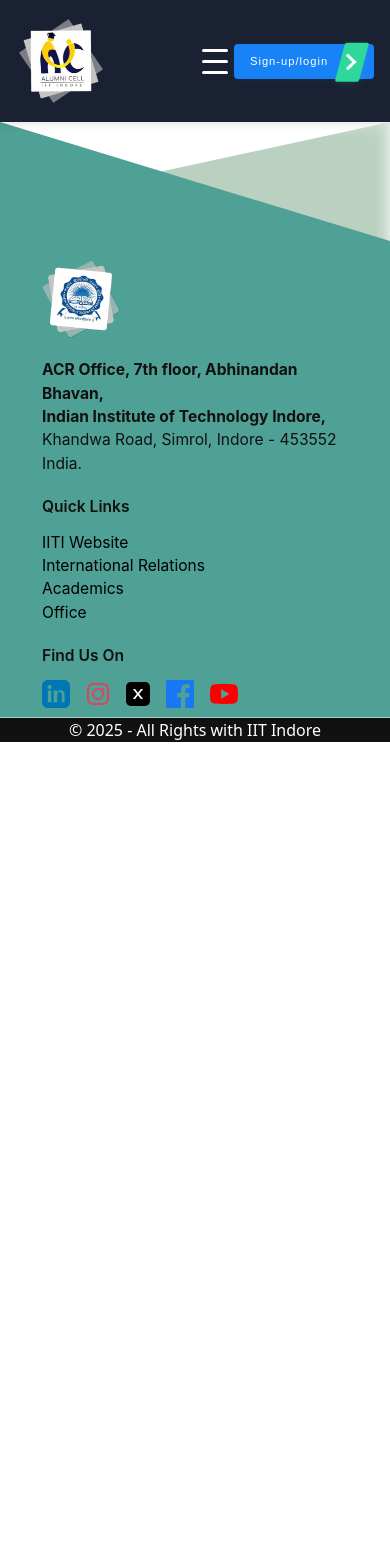
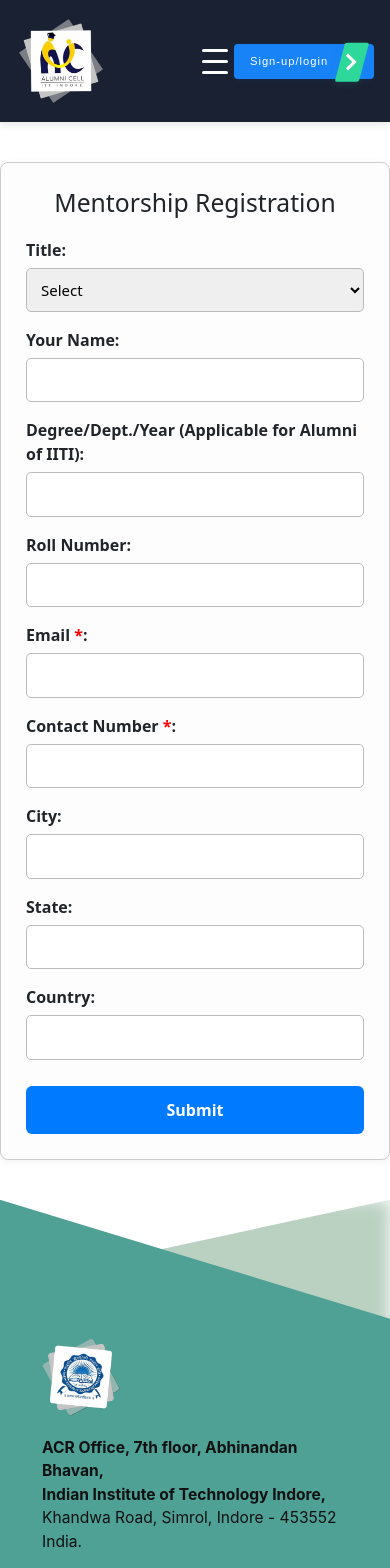
Before and after one commit to Sethu-madhav17/alumnicell, a React (Vite) app: page /RegistrationForm in a window 390 px wide. Shown: the top 1568 px of the page. Before the commit the page ends 844 px from the top, so only its background shows below. Built offline with nearby package versions, Linux system fonts and the light colour scheme; a web font is replaced by a local one.

Commit message:
added registernow

```diff
--- a/src/App.jsx
+++ b/src/App.jsx
@@ -4,6 +4,7 @@ import { BrowserRouter, Routes, Route } from "react-router-dom";
 import Home from './Home/Home'
 import Footer from './Components/Footer/Footer';
 import Navbar from './Components/Navbar/Navbar'
+import RegistrationForm from './Components/RegistrationForm/RegistrationForm';
 function App() {
 
   return (
@@ -12,7 +13,7 @@ function App() {
      <Navbar/>
     <Routes>
       <Route path="/" element={<Home />} />
-
+      <Route path="/RegistrationForm" element={<RegistrationForm />} />
     </Routes>
     <Footer/>
   </BrowserRouter>
--- a/src/Components/Eventh/Eventh.css
+++ b/src/Components/Eventh/Eventh.css
@@ -6,7 +6,7 @@
 }
 
 .event-slide {
-  height: 100%; /* ensure slider item fills height */
+  height: 100%;
   max-width: 350px;
   min-width: 90px;
    padding: 50px;
@@ -17,7 +17,7 @@
 background-size: cover;
   border-radius: 1.5vw;
   box-shadow: 0 0.8vw 1.5vw rgba(0, 0, 0, 0.1);
-  width: 20vw; /* Fully responsive width */
+  width: 20vw;
   height: fit-content;
   display: flex;
   flex-direction: column;
@@ -36,10 +36,10 @@ background-size: cover;
 .event-image {
   display: block;
   margin-top: 2vw;
-  width: 80%;         /* Keeps image within card */
-  height: 18vw;       /* Fully responsive height */
+  width: 80%;
+  height: 18vw;
   border-radius: 1vw;
-  object-fit: cover;  /* Optional: keeps image nicely filled */
+  object-fit: cover;
 }
 
 
--- a/src/Components/Footer/Footer.css
+++ b/src/Components/Footer/Footer.css
@@ -1,5 +1,5 @@
 .footer{
- background: #ffffff;
+ background: none;
 }
 .footer2 {
   position: absolute;
--- a/src/Components/Introtext/Introtext.css
+++ b/src/Components/Introtext/Introtext.css
@@ -1,8 +1,6 @@
 .mainintrotext{
       position: relative;
        padding:2rem;
-      /* // backgroundColor: #f3f4f6; */
-      /* box-Shadow: 0 4px 6px rgba(0,0,0,0.1); */
       margin: 40px;
     }
     .introtext{
@@ -13,6 +11,7 @@
         left: 10px;
         user-Select: none;
       }
+      /* Quotation marks */
     .bro1{
         font-size: clamp(2rem, 8vw, 5rem);
         color: #9ca3af;
--- a/src/Components/Introtext/Introtext.jsx
+++ b/src/Components/Introtext/Introtext.jsx
@@ -16,7 +16,7 @@ const BigQuote = () => {
       duration: 1.5,
       ease: 'none',
 
-      }); // <-- automatically reverted
+      });
 	},);
   return (
     <div className='mainintrotext'>
--- a/src/Components/ProgramH/ProgramH.css
+++ b/src/Components/ProgramH/ProgramH.css
@@ -1,6 +1,6 @@
 /* Carousel Container */
 .program-container {
-  position: relative;               /* Required for arrow positioning */
+  position: relative;
   width: 100vw;
   height: fit-content;
   margin-right: 2rem;
@@ -12,7 +12,7 @@
 
 /* Each Slide */
 .program-slide {
-   height: 100%; /* ensure slider item fills height */
+   height: 100%;
   max-width: 350px;
   min-width: 90px;
    padding: 50px;
@@ -69,7 +69,7 @@ background-size: cover;
   color: #f0f0f0;
 }
 
-/* Slick Arrows */
+/* Arrows */
 .slick-prev,
 .slick-next {
   z-index: 10;
@@ -79,7 +79,7 @@ background-size: cover;
   transform: translateY(-50%);
 }
 
-/* Slick Arrow Icons */
+/*  Arrow Icons */
 .slick-prev:before,
 .slick-next:before {
   font-size: 3rem;
@@ -95,7 +95,7 @@ background-size: cover;
   transform: scale(1.1);
 }
 
-/* Position Arrows Outside */
+/* Position Arrows */
 .slick-prev {
   left: -65px;
 }
@@ -104,7 +104,6 @@ background-size: cover;
   right: -65px;
 }
 
-/* Responsive Arrow Fix */
 @media (max-width: 768px) {
   .slick-prev {
     left: 35%;
--- /dev/null
+++ b/src/Components/Registerbtn/Registerbtn.css
@@ -0,0 +1,15 @@
+.register-button{
+ min-width: 10px;
+font-weight: 550;
+font-size: clamp(7px, 2vw, 20px);
+  background: linear-gradient(75deg, #ff6f00, #f0aa56);
+  border: none;
+  border-radius: 5px;
+  display: flex;
+  justify-content: center;
+  align-items: center;
+  position: absolute;
+  bottom: 13%;
+  left: 56%;
+
+}
--- /dev/null
+++ b/src/Components/Registerbtn/Registerbtn.jsx
@@ -0,0 +1,26 @@
+import React from 'react';
+import { useNavigate } from 'react-router-dom';
+import "./Registerbtn.css"
+
+const Registerbtn = () => {
+  const navigate = useNavigate();
+
+  const handleClick = () => {
+    const isLoggedIn = localStorage.getItem('isLoggedIn') === 'true';
+
+    if (isLoggedIn) {
+      navigate('/RegistraionForm');
+    } else {
+      navigate('/login');
+    }
+  };
+
+
+  return (
+    <button onClick={handleClick}  className="register-button">
+        REGISTER NOW
+    </button>
+  );
+};
+
+export default Registerbtn;
--- /dev/null
+++ b/src/Components/RegistrationForm/RegistrationForm.css
@@ -0,0 +1,67 @@
+.form-container {
+  max-width: 600px;
+  margin: 40px auto;
+  padding: 25px;
+  border: 1px solid #ccc;
+  border-radius: 8px;
+  background-color: #fdfdfd;
+  box-shadow: 0 2px 10px rgba(0, 0, 0, 0.05);
+}
+
+h2 {
+  text-align: center;
+  margin-bottom: 20px;
+}
+
+.form-group {
+  margin-bottom: 16px;
+}
+
+label {
+  display: block;
+  font-weight: 600;
+  margin-bottom: 6px;
+}
+
+.required {
+  color: red;
+}
+
+input,
+select {
+  width: 100%;
+  padding: 10px;
+  font-size: 15px;
+  border-radius: 5px;
+  border: 1px solid #bbb;
+  box-sizing: border-box;
+}
+
+input:focus,
+select:focus {
+  border-color: #007BFF;
+  outline: none;
+}
+
+.error {
+  color: red;
+  font-size: 0.9em;
+  margin-top: 4px;
+}
+
+.submit-button {
+  width: 100%;
+  padding: 12px;
+  background-color: #007BFF;
+  color: white;
+  font-weight: bold;
+  border: none;
+  border-radius: 6px;
+  font-size: 16px;
+  cursor: pointer;
+  margin-top: 10px;
+}
+
+.submit-button:hover {
+  background-color: #0056b3;
+}
--- /dev/null
+++ b/src/Components/RegistrationForm/RegistrationForm.jsx
@@ -0,0 +1,123 @@
+import React, { useState } from 'react';
+import './RegistrationForm.css';
+
+const RegistrationForm = () => {
+  const [formData, setFormData] = useState({
+    title: '',
+    yourName: '',
+    degreeDeptYear: '',
+    rollNumber: '',
+    email: '',
+    contactNumber: '',
+    city: '',
+    state: '',
+    country: ''
+  });
+
+  const [errors, setErrors] = useState({});
+
+  const handleChange = (e) => {
+    setFormData({
+      ...formData,
+      [e.target.name]: e.target.value
+    });
+  };
+
+  const validate = () => {
+    const newErrors = {};
+    if (!formData.yourName) newErrors.yourName = 'Name is required';
+    if (!formData.email) newErrors.email = 'Email is required';
+    if (!formData.contactNumber) newErrors.contactNumber = 'Contact number is required';
+    return newErrors;
+  };
+
+  const handleSubmit = (e) => {
+    e.preventDefault();
+    const validationErrors = validate();
+    setErrors(validationErrors);
+
+    if (Object.keys(validationErrors).length === 0) {
+      console.log('Form submitted:', formData);
+      alert('Thank you for registering!');
+      setFormData({
+        title: '',
+        yourName: '',
+        degreeDeptYear: '',
+        rollNumber: '',
+        email: '',
+        contactNumber: '',
+        city: '',
+        state: '',
+        country: ''
+      });
+    }
+  };
+
+  return (
+    <div className="form-container">
+      <h2>Mentorship Registration</h2>
+      <form onSubmit={handleSubmit}>
+
+        <div className="form-group">
+          <label>Title:</label>
+          <select name="title" value={formData.title} onChange={handleChange}>
+            <option value="">Select</option>
+            <option value="Mr.">Mr.</option>
+            <option value="Mrs.">Mrs.</option>
+            <option value="Ms.">Ms.</option>
+            <option value="Dr.">Dr.</option>
+            <option value="Prof.">Prof.</option>
+          </select>
+        </div>
+
+        <div className="form-group">
+          <label>Your Name:</label>
+          <input type="text" name="yourName" value={formData.yourName} onChange={handleChange} />
+          {errors.yourName && <p className="error">{errors.yourName}</p>}
+        </div>
+
+        <div className="form-group">
+          <label>Degree/Dept./Year (Applicable for Alumni of IITI):</label>
+          <input type="text" name="degreeDeptYear" value={formData.degreeDeptYear} onChange={handleChange} />
+        </div>
+
+        <div className="form-group">
+          <label>Roll Number:</label>
+          <input type="text" name="rollNumber" value={formData.rollNumber} onChange={handleChange} />
+        </div>
+
+        <div className="form-group">
+          <label>Email <span className="required">*</span>:</label>
+          <input type="email" name="email" value={formData.email} onChange={handleChange} />
+          {errors.email && <p className="error">{errors.email}</p>}
+        </div>
+
+        <div className="form-group">
+          <label>Contact Number <span className="required">*</span>:</label>
+          <input type="tel" name="contactNumber" value={formData.contactNumber} onChange={handleChange} />
+          {errors.contactNumber && <p className="error">{errors.contactNumber}</p>}
+        </div>
+
+        <div className="form-group">
+          <label>City:</label>
+          <input type="text" name="city" value={formData.city} onChange={handleChange} />
+        </div>
+
+        <div className="form-group">
+          <label>State:</label>
+          <input type="text" name="state" value={formData.state} onChange={handleChange} />
+        </div>
+
+        <div className="form-group">
+          <label>Country:</label>
+          <input type="text" name="country" value={formData.country} onChange={handleChange} />
+        </div>
+
+        <button type="submit" className="submit-button">Submit</button>
+
+      </form>
+    </div>
+  );
+};
+
+export default RegistrationForm;
--- a/src/Home/Home.jsx
+++ b/src/Home/Home.jsx
@@ -7,6 +7,8 @@ import Program from '../Components/ProgramH/ProgramH'
 import { gsap } from 'gsap';
 import { useGSAP } from '@gsap/react';
 import { ScrollTrigger } from 'gsap/ScrollTrigger';
+import Registerbtn from '../Components/Registerbtn/Registerbtn'
+import RegistrationForm from '../Components/RegistrationForm/RegistrationForm'
 
 gsap.registerPlugin(useGSAP);
 gsap.registerPlugin(ScrollTrigger);
@@ -25,11 +27,11 @@ const Home = () => {
        scrollTrigger: {
         trigger: '.pr',
         scroller: 'body',
-        start: 'top 60%', // Animation starts when top of the card reaches 60% of the viewport
+        start: 'top 60%',
         end:'top 60%',
         scrub:2,}
 
-      }); // <-- automatically reverted
+      });
 
       gsap.from('.eve',
 
@@ -42,7 +44,7 @@ const Home = () => {
        scrollTrigger: {
         trigger: '.eve',
         scroller: 'body',
-        start: 'top 80%', // Animation starts when top of the card reaches 60% of the viewport
+        start: 'top 80%',
         end:'top 70%',
         scrub:2,}
 
@@ -58,7 +60,7 @@ const Home = () => {
        scrollTrigger: {
         trigger: '.saathih',
         scroller: 'body',
-        start: 'top 80%', // Animation starts when top of the card reaches 60% of the viewport
+        start: 'top 80%',
         end:'top 40%',
         scrub:2,}
 
@@ -96,9 +98,9 @@ const Home = () => {
    <div  className="saathih"> <img className='bubble' src='/Media/bubble.png'></img>
     <img className='bubble1' src='/Media/bubble.png'></img>
     <img src='/Media/Saathi1.png' alt='saathi' style={{ borderRadius: "15px" }}></img>
-   <button className="register-button">
-        REGISTER NOW
-      </button>
+
+      <Registerbtn/>
+
    </div>
   </>
   )
```
Also changed, not shown: src/Home/Home.css (+8 -21 lines), public/Media/Saathi2.png (added), public/Media/iiti-abhinandan-bhawan.webp (added).
